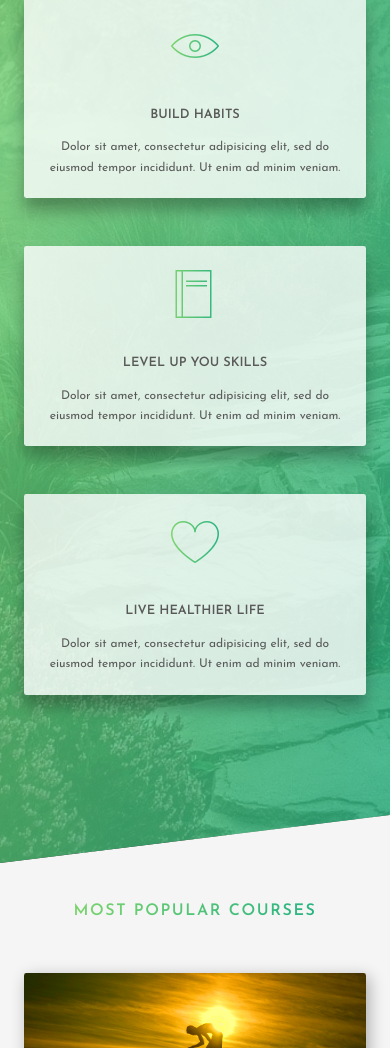
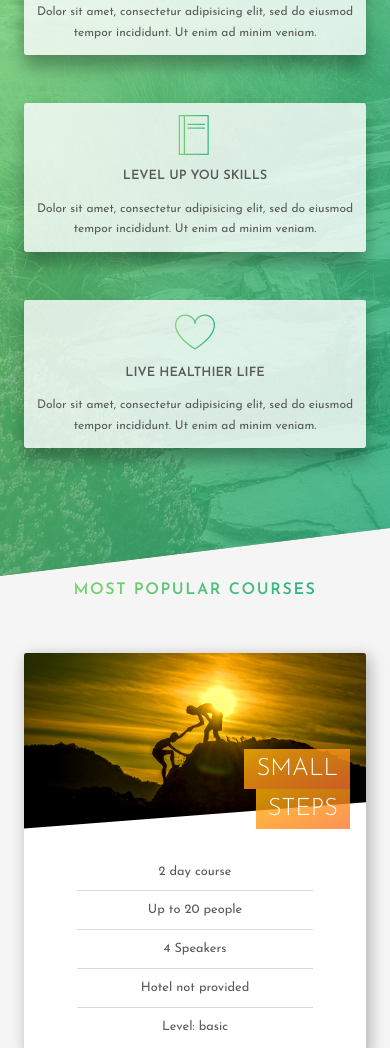
Before and after one commit to jakubfolta/Webpage-BetterLife, a website: page index.html in a window 390 px wide. Shown: the part 1890-2938 px from the top of the page. Drawn offline with Linux system fonts and the light colour scheme.

Commit message:
Add media query - features section.

```diff
--- a/index.html
+++ b/index.html
@@ -225,7 +225,7 @@
 
                 <h4 class="card__heading">
                   <span class="card__heading-span card__heading-span--3">
-                    Full transformation
+                    New life
                   </span>
                 </h4>
 
--- a/src/sass/components/_card.scss
+++ b/src/sass/components/_card.scss
@@ -63,7 +63,7 @@
 
   &__heading {
     text-align: right;
-    width: 65%;
+    width: 50%;
     position: absolute;
     top: 12rem;
     right: 2rem;
--- a/src/sass/components/_feature-box.scss
+++ b/src/sass/components/_feature-box.scss
@@ -7,6 +7,10 @@
   box-shadow: 0 1.5rem 2rem $color-black-shadow;
   transition: all .2s;
 
+  @include respond(tab-port) {
+    padding: 1.5rem;
+  }
+
   &__icon {
     font-size: 6rem;
     margin-bottom: .5rem;
@@ -15,6 +19,12 @@
     background-image: linear-gradient(to right, $color-primary-light, $color-primary-dark);
     -webkit-background-clip: text;
     color: transparent;
+
+    @include respond(tab-port) {
+      margin-bottom: inherit;
+      font-size: 5rem;
+      line-height: 1;
+    }
   }
 
   &:hover {
--- a/src/sass/pages/_home.scss
+++ b/src/sass/pages/_home.scss
@@ -20,7 +20,7 @@
     transform: skewY(-7deg);
 
     @include respond(tab-port) {
-      padding: 15rem 0;
+      padding: 10rem 0;
     }
 
   & > * {
@@ -31,7 +31,7 @@
 .section-courses {
   padding: 25rem 0 5rem;
   background-color: $color-grey-light-1;
-  margin-top: -12vh;
+  margin-top: -16vh;
 
   @include respond(phone) {
     padding: 20rem 0 3rem;
```
Also changed, not shown: src/css/main.css.
